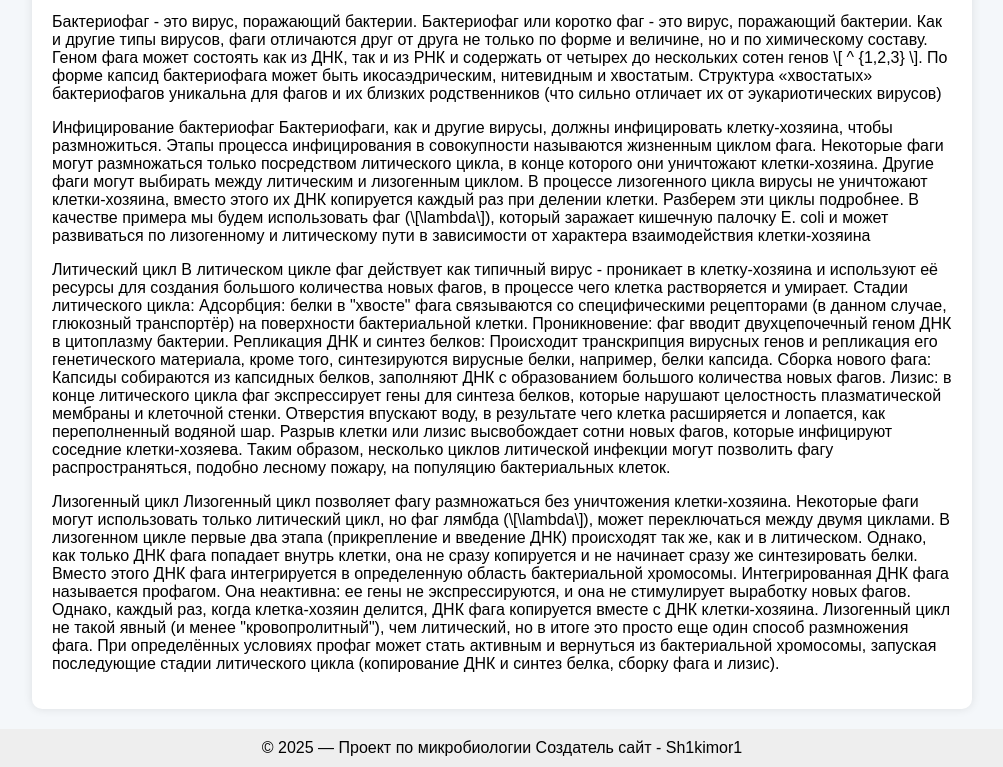
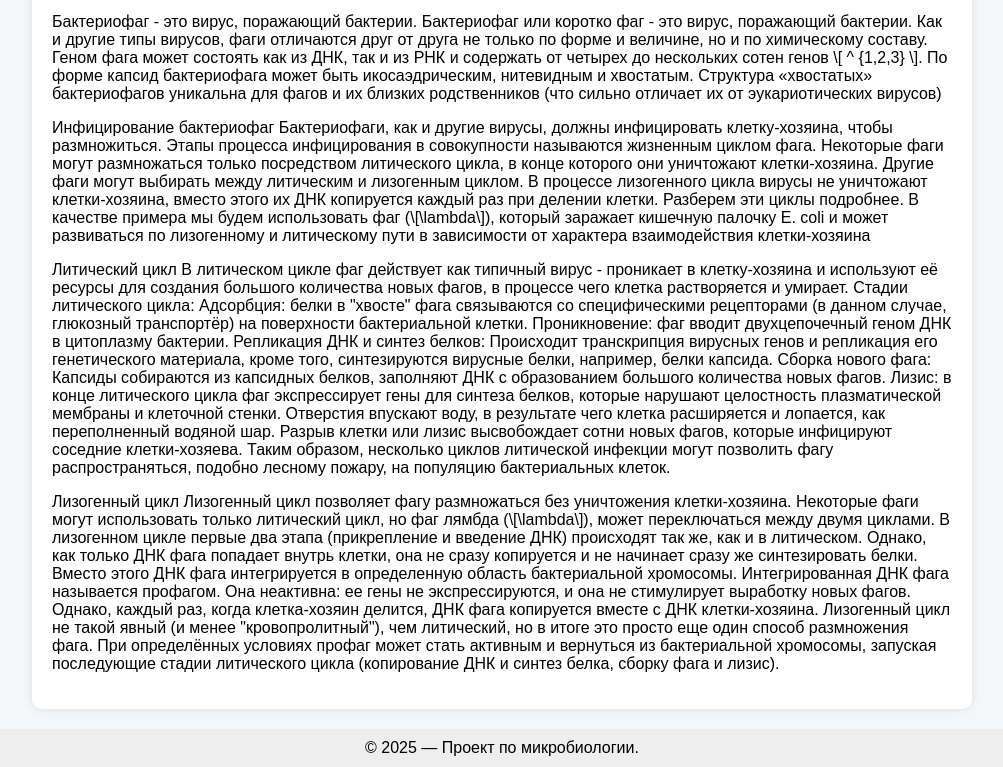
Before and after one commit to Tomor1o/microbio-mua, a plain HTML site: page index.html in a window 1280 px wide. Shown: the part 3400-4167 px from the top of the page, without its empty margins (138-1141 px from the left). Drawn offline with Linux system fonts and the light colour scheme.

Commit message:
Update index.html

```diff
--- a/index.html
+++ b/index.html
@@ -78,8 +78,7 @@
 </div>
 
 <footer>
-    © 2025 — Проект по микробиологии
-    Создатель сайт - Sh1kimor1
+    © 2025 — Проект по микробиологии.
 </footer>
 
 </body>
```
